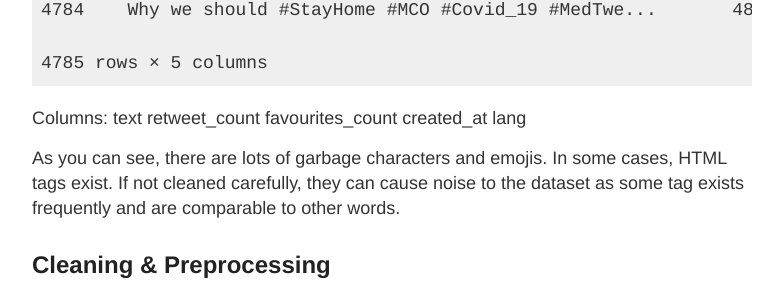
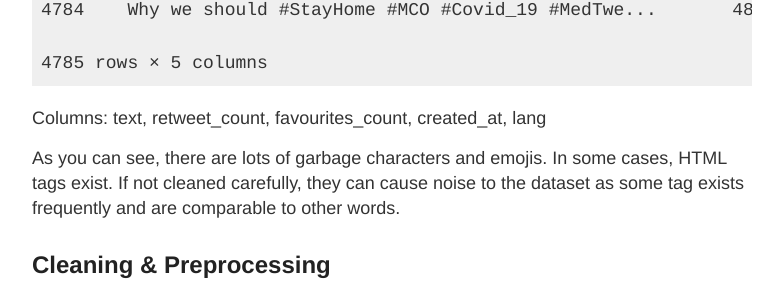
Before and after one commit to devennn/devennn.github.io, a Jekyll site: the page built from _posts/2020-04-26-COVID19-Malaysia-tweet-wordcloud.md, in a window 1280 px wide and 900 px high, scrolled down 727 px. Shown: the part 152-453 px from the top of the window, without its empty margins (248-1031 px from the left). Built offline with Jekyll 4.4.1, drawn with Linux system fonts in a browser that asks for light colours.

````diff
--- a/_posts/2020-04-26-COVID19-Malaysia-tweet-wordcloud.md
+++ b/_posts/2020-04-26-COVID19-Malaysia-tweet-wordcloud.md
@@ -25,7 +25,7 @@ The original dataset combines tweets from other countries. I have filtered the t
 
 4785 rows × 5 columns
 ```
-Columns: text 	retweet_count 	favourites_count 	created_at 	lang
+Columns: text, retweet_count, favourites_count, created_at, lang
 
 As you can see, there are lots of garbage characters and emojis. In some cases, HTML tags exist. If not cleaned carefully, they can cause noise to the dataset as some tag exists frequently and are comparable to other words.
 
````
